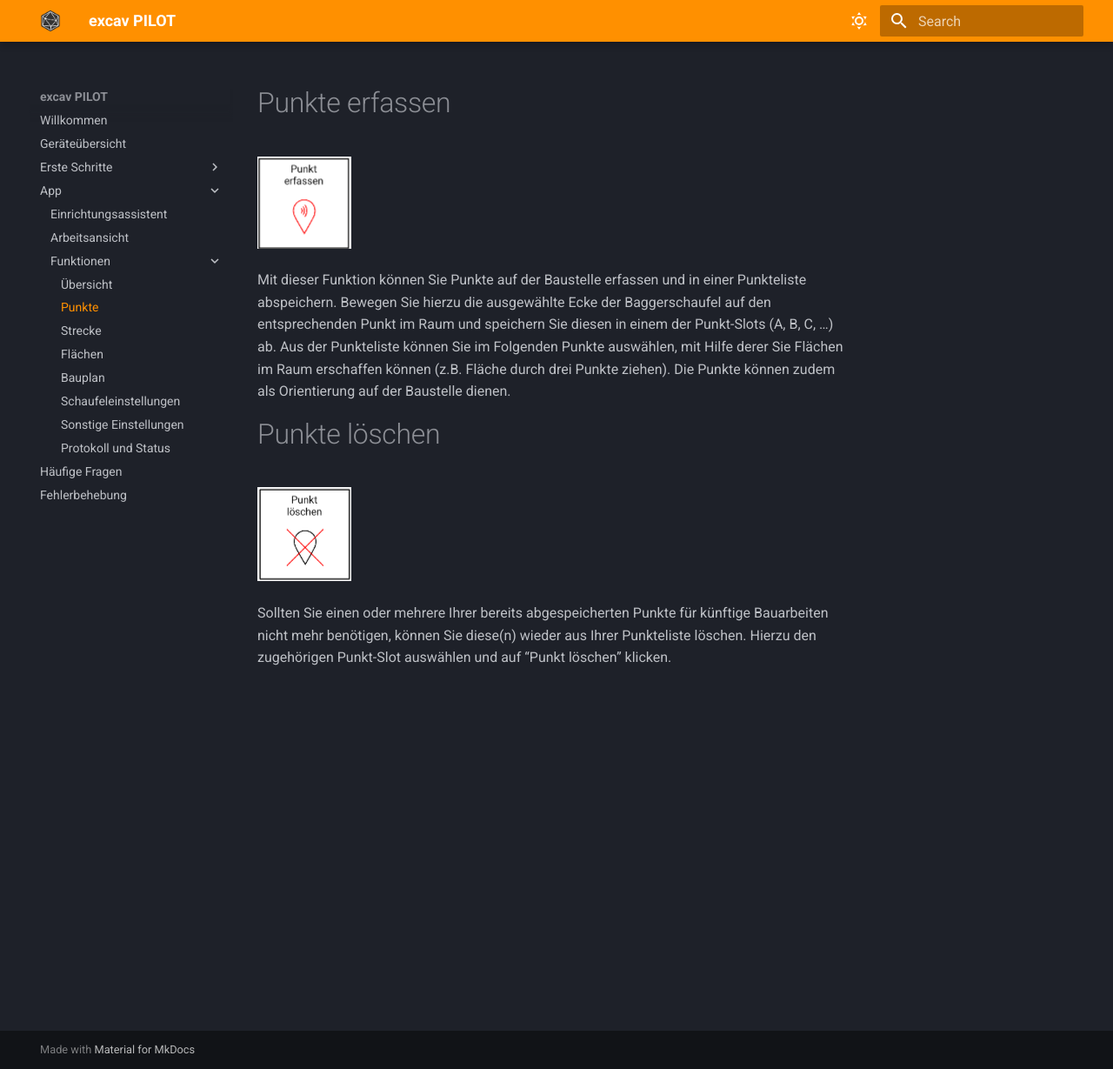
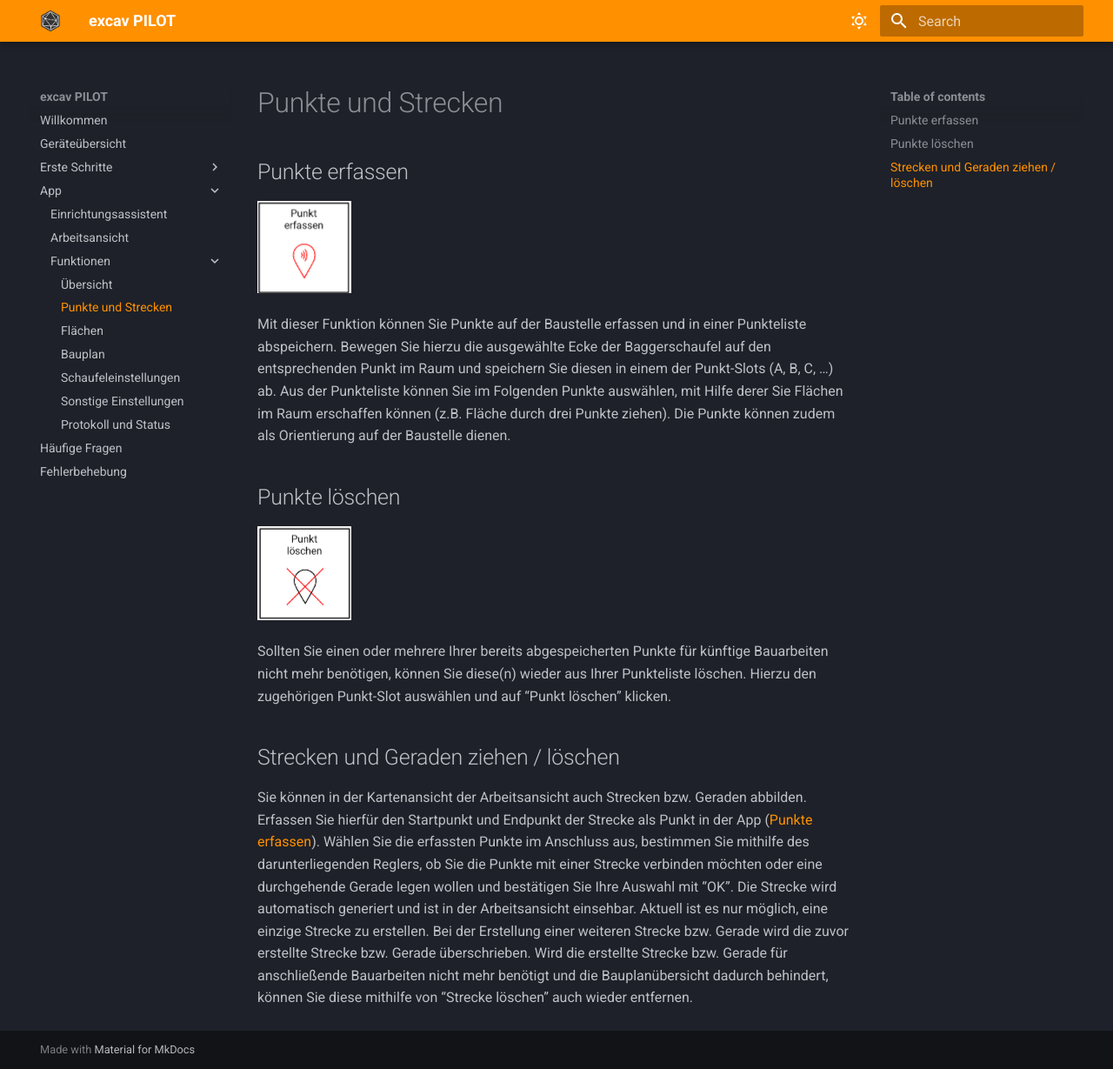
Before and after one commit to tobias-sizmann/mkdocs-excavpilot, an MkDocs documentation site: the page built from docs/app/funktionen/punkte.md, in a window 1280 px wide and 1229 px high. Shown: the whole window at 87% size. Built offline with MkDocs 1.6.1 and Material for MkDocs 9.7.7, drawn with Linux system fonts in a browser that asks for light colours.

Commit message:
runnin hot

```diff
--- a/docs/app/funktionen/punkte.md
+++ b/docs/app/funktionen/punkte.md
@@ -1,11 +1,17 @@
-# Punkte erfassen
+# Punkte und Strecken
+
+## Punkte erfassen
 ![Punkt erfassen](capture_pt.png)
 
 Mit dieser Funktion können Sie Punkte auf der Baustelle erfassen und in einer Punkteliste abspeichern. Bewegen Sie hierzu die ausgewählte Ecke der Baggerschaufel auf den entsprechenden Punkt im Raum und speichern Sie diesen in einem der Punkt-Slots (A, B, C, …) ab. Aus der Punkteliste können Sie im Folgenden Punkte auswählen, mit Hilfe derer Sie Flächen im Raum erschaffen können (z.B. Fläche durch drei Punkte ziehen). Die Punkte können zudem als Orientierung auf der Baustelle dienen.
 
 
 
-# Punkte löschen
+## Punkte löschen
 ![Punkt löschen](delete_pt.png)
 
 Sollten Sie einen oder mehrere Ihrer bereits abgespeicherten Punkte für künftige Bauarbeiten nicht mehr benötigen, können Sie diese(n) wieder aus Ihrer Punkteliste löschen. Hierzu den zugehörigen Punkt-Slot auswählen und auf “Punkt löschen” klicken.
+
+## Strecken und Geraden ziehen / löschen
+Sie können in der Kartenansicht der Arbeitsansicht auch Strecken bzw. Geraden abbilden. Erfassen Sie hierfür den Startpunkt und Endpunkt der Strecke als Punkt in der App ([Punkte erfassen]()). Wählen Sie die erfassten Punkte im Anschluss aus, bestimmen Sie mithilfe des darunterliegenden Reglers, ob Sie die Punkte mit einer Strecke verbinden möchten oder eine durchgehende Gerade legen wollen und bestätigen Sie Ihre Auswahl mit “OK”. Die Strecke wird automatisch generiert und ist in der Arbeitsansicht einsehbar. Aktuell ist es nur möglich, eine einzige Strecke zu erstellen. Bei der Erstellung einer weiteren Strecke bzw. Gerade wird die zuvor erstellte Strecke bzw. Gerade überschrieben.
+Wird die erstellte Strecke bzw. Gerade für anschließende Bauarbeiten nicht mehr benötigt und die Bauplanübersicht dadurch behindert, können Sie diese mithilfe von “Strecke löschen” auch wieder entfernen.
--- a/mkdocs.yml
+++ b/mkdocs.yml
@@ -30,8 +30,7 @@ nav:
     - Arbeitsansicht: app/arbeitsansicht.md
     - Funktionen:
       - Übersicht: app/funktionen/uebersicht.md
-      - Punkte: app/funktionen/punkte.md
-      - Strecke: app/funktionen/strecke.md
+      - Punkte und Strecken: app/funktionen/punkte.md
       - Flächen: app/funktionen/flaeche.md
       - Bauplan: app/funktionen/bauplan.md
       - Schaufeleinstellungen: app/funktionen/schaufeleinstellungen.md
```
Also changed, not shown: docs/app/funktionen/bauplan.md (+7 -0 lines), docs/app/funktionen/einstellungen.md (+5 -0 lines), docs/app/funktionen/protokoll_status.md (+9 -0 lines), docs/index.md (+1 -1 lines), docs/app/funktionen/setref_pt.png (added), docs/app/funktionen/strecke.md (deleted).
